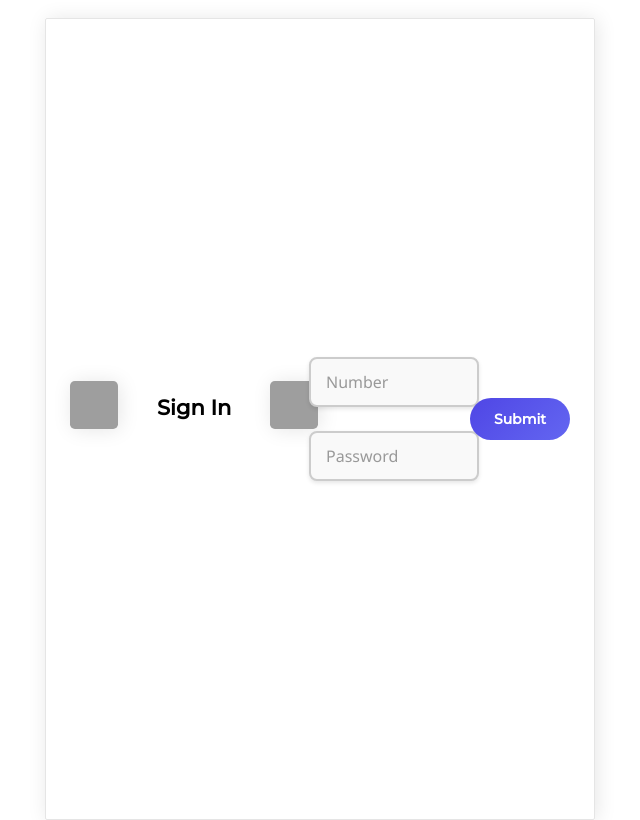
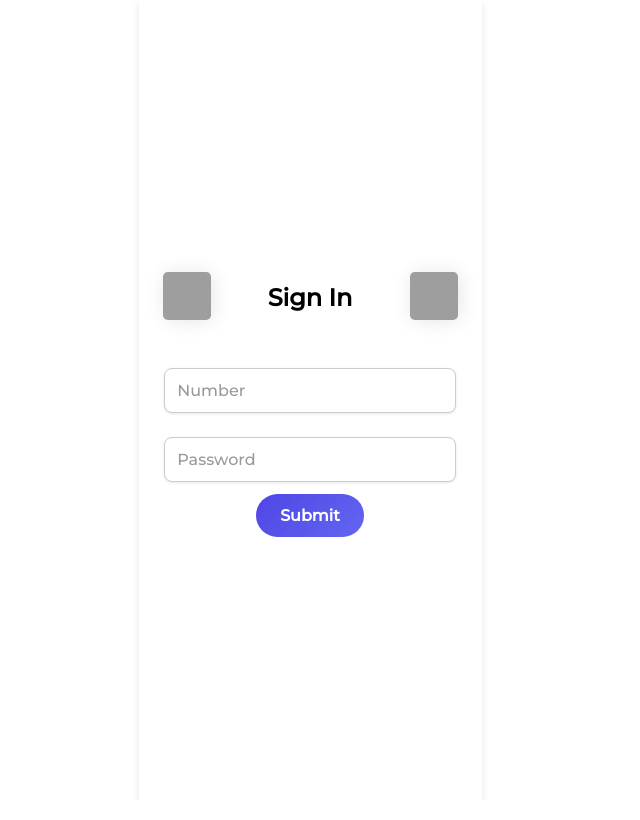
Before and after one commit to km2795/sr79-main, a React app: page / in a window 1280 px wide. Both pictures are taken after a click on the element "Sign In". Shown: the whole page, without its empty margins (330-970 px from the left). Built offline with nearby package versions, Linux system fonts and the light colour scheme; grey boxes are pictures that could not be loaded; the HTML template or start-up script is replaced by a standard one.

Commit message:
Update common styles for the app.

```diff
--- a/src/swish/assets/css/common.css
+++ b/src/swish/assets/css/common.css
@@ -12,24 +12,27 @@
   font-family: "montserrat-medium", serif;
 }
 
+body {
+  margin: 0;
+  min-height: 100vh;
+  display: flex;
+  justify-content: center;
+  align-items: center;
+  background-color: #ffffff;
+}
+
 .app-default-box-welcome-screen {
-  text-align: center;
-  border: 1px solid rgba(0, 0, 0, 0.1) !important;
-  border-radius: 2px !important;
-  box-shadow: 2px 1px 20px 0 rgba(0, 0, 0, 0.1) !important;
-  font-size: 14px !important;
-  position: fixed;
-  inset: 10px;
-  width: 80%;
-  height: 80%;
-  max-width: 100%;
-  max-height: 100%;
-  margin: auto;
-
-  /* To keep the children centered. Using Grid Layout. */
-  display: grid;
-  /* justify-content: center; */
-  align-items: center;
+  display: flex;
+  flex-direction: column;
+  justify-content: center;
+  height: 100vh;
+  padding: 0 24px;
+  /*text-align: center;*/
+  /*width: 90%;*/
+  /*max-width: 800px;*/
+  /*background-color: #ffffff;*/
+  /*padding: 20px;*/
+  box-shadow: 0 4px 8px rgba(0, 0, 0, 0.1);
 }
 
 .app-default-navigation-button-welcome-screen {
@@ -38,12 +41,6 @@
   width: 3rem;
   height: 3rem;
   border-radius: 10%;
-}
-
-/* To keep the top container items in columns. */
-.welcome-screen-container-top {
-  display: grid;
-  grid-auto-flow: column;
 }
 
 /* To push the back button (top navigation) to far left. */
@@ -57,16 +54,21 @@
 }
 
 .app-default-input {
-  padding: 12px 15px;
-  border: 2px solid #ccc;
-  border-radius: 8px; /* Rounded corners */
-  font-family: 'Segoe UI', Tahoma, Geneva, Verdana, sans-serif; /* Modern font */
+  /*padding: 12px 15px;*/
+  /*border: 2px solid #ccc;*/
+  /*border-radius: 8px; !* Rounded corners *!*/
+  /*font-family: 'Segoe UI', Tahoma, Geneva, Verdana, sans-serif; !* Modern font *!*/
+  /*font-size: 16px;*/
+  /*color: #333;*/
+  /*background-color: #f9f9f9;*/
+  /*box-shadow: 0 2px 4px rgba(0, 0, 0, 0.1); !* Subtle shadow *!*/
+  /*transition: border-color 0.3s ease, box-shadow 0.3s ease; !* Smooth transitions *!*/
+  /*outline: none; !* Remove default outline *!*/
+  border: 1px solid #ccc;
+  border-radius: 8px;
+  padding: 12px;
   font-size: 16px;
-  color: #333;
-  background-color: #f9f9f9;
-  box-shadow: 0 2px 4px rgba(0, 0, 0, 0.1); /* Subtle shadow */
-  transition: border-color 0.3s ease, box-shadow 0.3s ease; /* Smooth transitions */
-  outline: none; /* Remove default outline */
+  box-shadow: 0 1px 3px rgba(0,0,0,0.1);
 }
 
 .app-default-input::placeholder {
```
